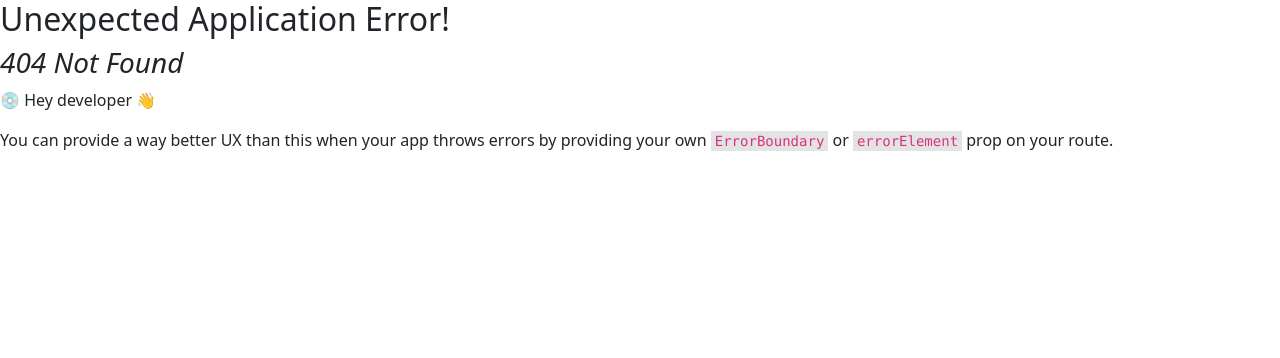
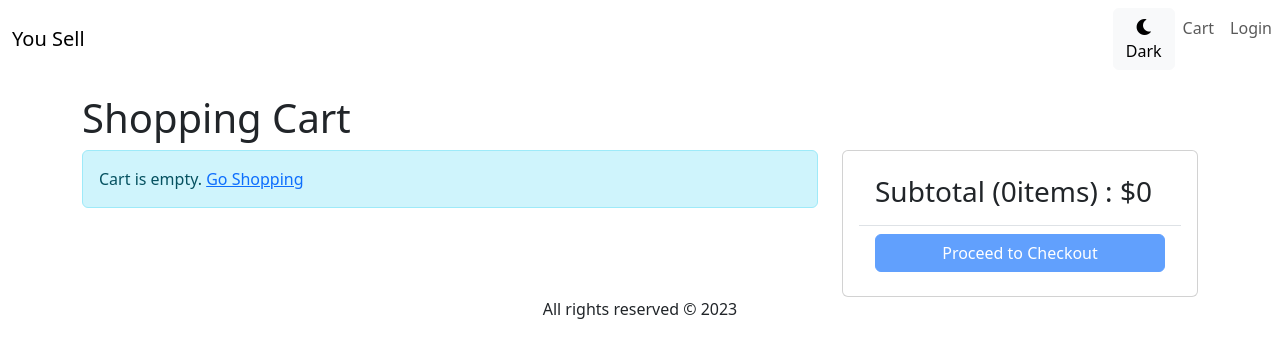
Before and after one commit to LameckMeshack/mern-typecript, a React (Vite) app in the folder client/: page /cart in a window 1280 px wide. Before the commit this address had no page. Shown: the top 358 px of the page. Built offline with nearby package versions, Linux system fonts and the light colour scheme.

Commit message:
*Implemented cart functionality 	-Craete cartPage 	-Link to cartpage and cart actions

```diff
--- /dev/null
+++ b/client/src/Pages/CartPage.tsx
@@ -0,0 +1,128 @@
+import { useContext } from "react";
+import { Link, useNavigate } from "react-router-dom";
+import { Store } from "../Store";
+import { toast } from "react-toastify";
+import { Helmet } from "react-helmet-async";
+import { Button, Card, Col, ListGroup, Row } from "react-bootstrap";
+import MessageBox from "../components/MessageBox";
+import { CartItem } from "../types/Cart";
+
+export default function CartPage() {
+  const navigate = useNavigate();
+
+  const {
+    state: {
+      mode,
+      cart: { cartItems },
+    },
+    dispatch,
+  } = useContext(Store);
+
+  const updateCartHundler = (item: any, quantity: number) => {
+    if (item.countInStock < quantity) {
+      toast.warn("Sorry. Product is out of stock!");
+      return;
+    }
+    dispatch({ type: "CART_ADD_ITEM", payload: { ...item, quantity } });
+  };
+
+  const checkoutHandler = () => {
+    navigate("/sign?redirect=shipping");
+  };
+
+  const removeItemHandler = (item: CartItem) => {
+    dispatch({ type: "CART_REMOVE_ITEM", payload: item });
+  };
+
+  return (
+    <div>
+      <Helmet>
+        <title>Cart</title>
+      </Helmet>
+      <h1>Shopping Cart</h1>
+      <Row>
+        <Col md={8}>
+          {cartItems.length === 0 ? (
+            <MessageBox>
+              Cart is empty. <Link to="/">Go Shopping</Link>
+            </MessageBox>
+          ) : (
+            <ListGroup>
+              {cartItems.map((item: CartItem) => (
+                <ListGroup.Item key={item._id}>
+                  <Row className="align-items-center">
+                    <Col md={4}>
+                      <img
+                        src={item.image}
+                        alt={item.name}
+                        className="img-fluid rounded thumbnail"
+                      ></img>
+                      <Link to={`/product/${item.slug}`}>{item.name}</Link>
+                    </Col>
+                    <Col md={3}>
+                      <Button
+                        variant={mode}
+                        onClick={() =>
+                          updateCartHundler(item, item.quantity - 1)
+                        }
+                        disabled={item.quantity === 1}
+                      >
+                        <i className="fas fa-minus-circle"></i>
+                      </Button>
+                      <span>{item.quantity}</span>
+                      <Button
+                        variant={mode}
+                        onClick={() =>
+                          updateCartHundler(item, item.quantity + 1)
+                        }
+                        disabled={item.quantity === item.countInStock}
+                      >
+                        <i className="fas fa-plus-circle"></i>
+                      </Button>
+                    </Col>
+                    <Col md={3}>${item.price}</Col>
+                    <Col md={2}>
+                      <Button
+                        onClick={() => removeItemHandler(item)}
+                        variant={mode}
+                      >
+                        <i className="fas fa-trash"></i>
+                      </Button>
+                    </Col>
+                  </Row>
+                </ListGroup.Item>
+              ))}
+            </ListGroup>
+          )}
+        </Col>
+        <Col md={4}>
+          <Card>
+            <Card.Body>
+              <ListGroup variant="flush">
+                <ListGroup.Item>
+                  <h3>
+                    Subtotal ({cartItems.reduce((a, c) => a + c.quantity, 0)}
+                    {""}items) : $
+                    {cartItems.reduce((a, c) => a + c.quantity * c.price, 0)}
+                  </h3>
+                </ListGroup.Item>
+                <ListGroup.Item>
+                  <div className="d-grid">
+                    <Button
+                      type="button"
+                      variant="primary"
+                      onClick={checkoutHandler}
+                      disabled={cartItems.length === 0}
+                    >
+                      Proceed to Checkout
+                    </Button>
+                  </div>
+                </ListGroup.Item>
+              </ListGroup>
+            </Card.Body>
+          </Card>
+        </Col>
+      </Row>
+    </div>
+  );
+}
--- a/client/src/Store.tsx
+++ b/client/src/Store.tsx
@@ -34,7 +34,8 @@
 
 type Action =
   | { type: "SWITCH_MODE" }
-  | { type: "CART_ADD_ITEM"; payload: CartItem };
+  | { type: "CART_ADD_ITEM"; payload: CartItem }
+  | { type: "CART_REMOVE_ITEM"; payload: CartItem };
 
 function reducer(state: AppState, action: Action): AppState {
   switch (action.type) {
@@ -55,6 +56,14 @@
 
       localStorage.setItem("cartItems", JSON.stringify(cartItems));
       return { ...state, cart: { ...state.cart, cartItems } };
+
+    case "CART_REMOVE_ITEM": {
+      const cartItems = state.cart.cartItems.filter(
+        (item: CartItem) => item._id !== action.payload._id
+      );
+      localStorage.setItem("cartItems", JSON.stringify(cartItems));
+      return { ...state, cart: { ...state.cart, cartItems } };
+    }
 
     default:
       return state;
--- a/client/src/index.css
+++ b/client/src/index.css
@@ -20,3 +20,6 @@
 img.large {
   max-width: 100%;
 }
+img.thumbnail {
+  height: 80px;
+}
--- a/client/src/main.tsx
+++ b/client/src/main.tsx
@@ -15,12 +15,14 @@
 import { QueryClient, QueryClientProvider } from "@tanstack/react-query";
 import { ReactQueryDevtools } from "@tanstack/react-query-devtools";
 import { StoreProvider } from "./Store.tsx";
+import CartPage from "./Pages/CartPage.tsx";
 
 const router = createBrowserRouter(
   createRoutesFromElements(
     <Route path="/" element={<App />}>
       <Route index={true} element={<HomePage />} />
       <Route path="product/:slug" element={<ProductPage />} />
+      <Route path="cart" element={<CartPage />} />
     </Route>
   )
 );
```
